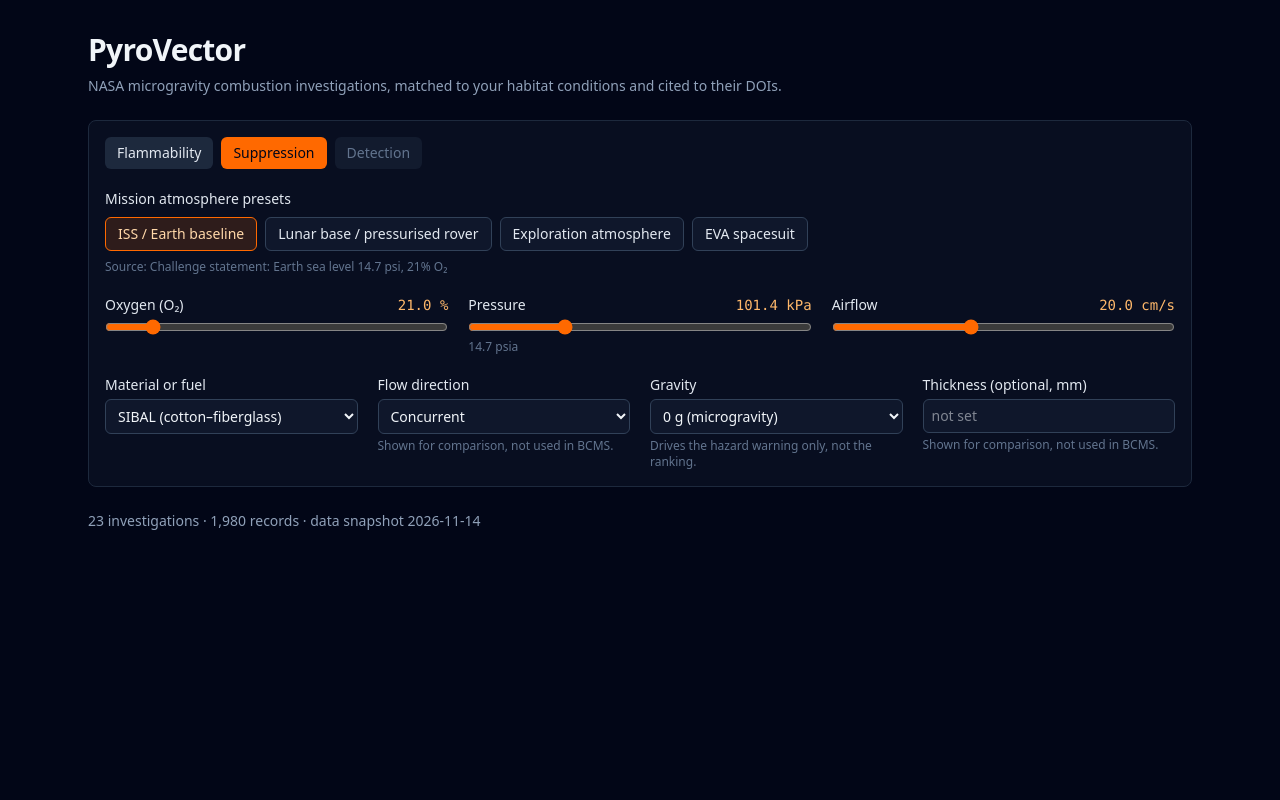
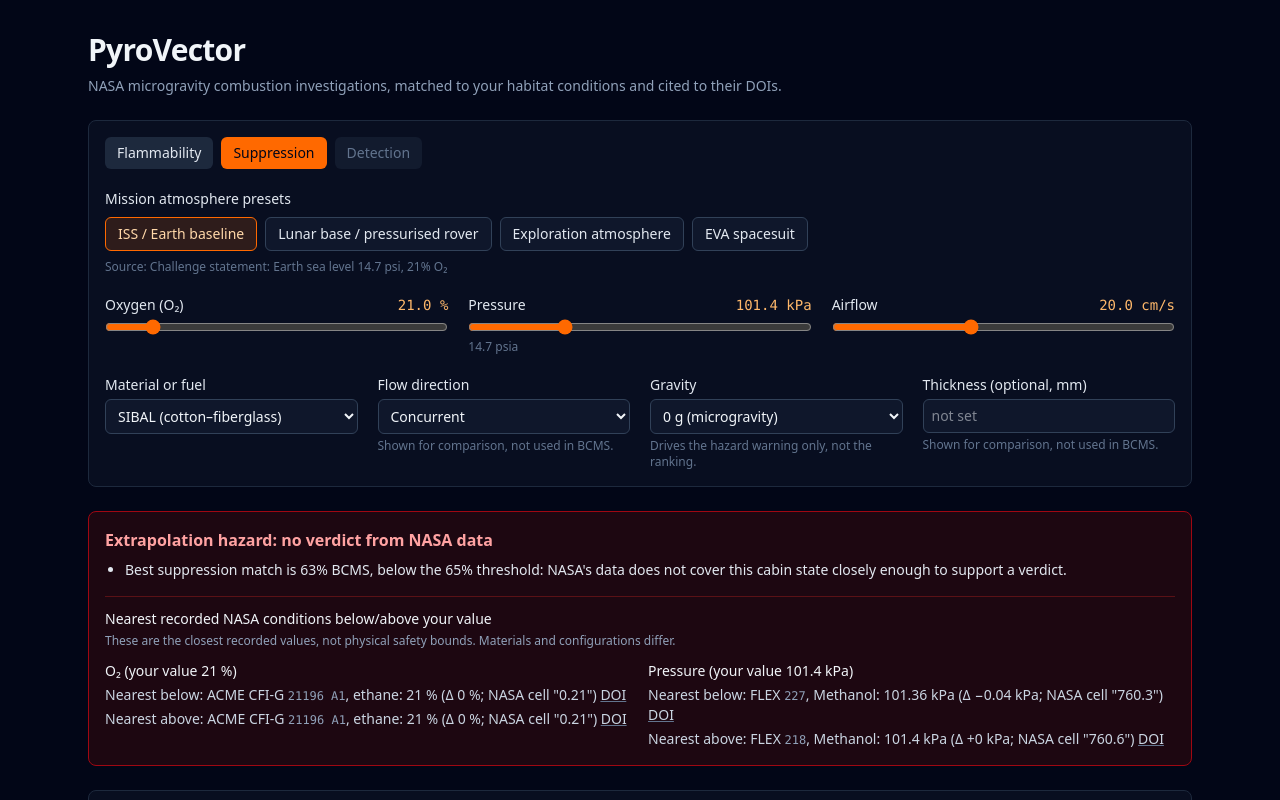
Before and after one commit to prattaybanik03/flamebound-flame-in-freefall, a Next.js app in the folder web/: page / in a window 1280 px wide. Both pictures are taken after a click on the tab "Suppression". Shown: the top 800 px of the page. Built offline with nearby package versions, Linux system fonts and the light colour scheme.

Commit message:
Add ranked headline and extrapolation hazard banner

```diff
--- /dev/null
+++ b/web/src/components/HazardBanner.tsx
@@ -0,0 +1,106 @@
+// SI-assisted: drafted with Claude (Anthropic); reviewed by the team.
+// Extrapolation hazard banner (BUILD_PLAN A3, P5). Red for hazard, blue for info.
+// For a hazard it lists the nearest recorded NASA conditions below/above the target
+// (not physical safety bounds; different materials can appear, so each shows its material).
+import { useMemo } from "react";
+import { bounds, type Bound, type Hazard } from "@/lib/bcms";
+import type { Investigation, PsiRecord, Target } from "@/lib/types";
+
+type BoundDim = "o2" | "flow" | "pressure";
+
+const DIM_META: Record<BoundDim, { label: string; unit: string }> = {
+  o2: { label: "O₂", unit: "%" },
+  flow: { label: "Airflow", unit: "cm/s" },
+  pressure: { label: "Pressure", unit: "kPa" },
+};
+
+const fmt = (n: number) => String(Number(n.toFixed(2)));
+const signed = (n: number) => (n > 0 ? `+${fmt(n)}` : n < 0 ? `−${fmt(-n)}` : "0");
+
+function targetValue(t: Target, dim: BoundDim) {
+  return dim === "o2" ? t.o2Pct : dim === "flow" ? t.flowCmS : t.pressureKPa;
+}
+
+function BoundLine({ side, b, dim, target }: { side: "below" | "above"; b: Bound | null; dim: BoundDim; target: Target }) {
+  const { unit } = DIM_META[dim];
+  const heading = side === "below" ? "Nearest below" : "Nearest above";
+  if (!b) {
+    return (
+      <li className="text-sm text-slate-300">
+        <span className="font-medium">{heading}:</span> no recorded NASA value in this pillar.
+      </li>
+    );
+  }
+  const comp = b.scored.components.find((c) => c.dim === dim);
+  const inv = b.scored.investigation;
+  return (
+    <li className="text-sm text-slate-300">
+      <span className="font-medium">{heading}:</span> {inv.acronym}{" "}
+      <span className="font-mono text-xs text-slate-400">{b.scored.record.ref}</span>
+      {b.scored.record.material ? `, ${b.scored.record.material}` : ""}: {fmt(b.value)} {unit} (Δ{" "}
+      {signed(b.value - targetValue(target, dim))} {unit}
+      {comp?.raw ? `; NASA cell "${comp.raw}"` : ""}){" "}
+      <a href={inv.doiUrl} target="_blank" rel="noopener noreferrer" className="underline decoration-slate-500 hover:text-white">
+        DOI
+      </a>
+    </li>
+  );
+}
+
+export default function HazardBanner(props: {
+  hazard: Hazard;
+  records: PsiRecord[];
+  investigations: Investigation[];
+  target: Target;
+}) {
+  const { hazard, records, investigations, target } = props;
+  const isHazard = hazard.level === "hazard";
+
+  const found = useMemo(() => {
+    if (!isHazard) return [];
+    // O2 and airflow for Flammability; O2 and pressure for Suppression.
+    const dims: BoundDim[] = target.pillar === "flammability" ? ["o2", "flow"] : ["o2", "pressure"];
+    return dims.map((d) => ({ dim: d, ...bounds(records, investigations, target, d) }));
+  }, [isHazard, records, investigations, target]);
+
+  return (
+    <section
+      role={isHazard ? "alert" : "note"}
+      aria-label={isHazard ? "Extrapolation hazard" : "Gravity note"}
+      className={`rounded-lg border p-4 ${
+        isHazard ? "border-red-800 bg-red-950/40" : "border-sky-800 bg-sky-950/40"
+      }`}
+    >
+      <h2 className={`text-base font-semibold ${isHazard ? "text-red-300" : "text-sky-300"}`}>
+        {isHazard ? "Extrapolation hazard: no verdict from NASA data" : "Microgravity data only"}
+      </h2>
+      <ul className="mt-2 list-disc space-y-1 pl-5 text-sm text-slate-200">
+        {hazard.reasons.map((r) => (
+          <li key={r}>{r}</li>
+        ))}
+      </ul>
+
+      {isHazard && (
+        <div className="mt-4 border-t border-red-900/60 pt-3">
+          <h3 className="text-sm font-medium text-slate-100">Nearest recorded NASA conditions below/above your value</h3>
+          <p className="mt-1 text-xs text-slate-400">
+            These are the closest recorded values, not physical safety bounds. Materials and configurations differ.
+          </p>
+          <div className="mt-3 grid gap-4 md:grid-cols-2">
+            {found.map(({ dim, below, above }) => (
+              <div key={dim}>
+                <p className="text-sm font-medium text-slate-100">
+                  {DIM_META[dim].label} (your value {fmt(targetValue(target, dim))} {DIM_META[dim].unit})
+                </p>
+                <ul className="mt-1 space-y-1">
+                  <BoundLine side="below" b={below} dim={dim} target={target} />
+                  <BoundLine side="above" b={above} dim={dim} target={target} />
+                </ul>
+              </div>
+            ))}
+          </div>
+        </div>
+      )}
+    </section>
+  );
+}
--- /dev/null
+++ b/web/src/components/Headline.tsx
@@ -0,0 +1,43 @@
+// SI-assisted: drafted with Claude (Anthropic); reviewed by the team.
+// Headline (BUILD_PLAN A3): the best match in the ACTIVE pillar, with its coverage.
+import type { Dim, Scored } from "@/lib/bcms";
+import type { Target } from "@/lib/types";
+
+const DIM_LABEL: Record<Dim, string> = {
+  o2: "O₂",
+  material: "material",
+  flow: "airflow",
+  pressure: "pressure",
+  pillar: "pillar",
+};
+
+export default function Headline({ best, target }: { best: Scored | null; target: Target }) {
+  return (
+    <section aria-label="Best match" className="rounded-lg border border-slate-800 bg-slate-900/50 p-5">
+      {best ? (
+        <>
+          <p className="text-sm uppercase tracking-wide text-slate-400">Best {target.pillar} match</p>
+          <div className="mt-1 flex flex-wrap items-baseline gap-x-4 gap-y-1">
+            <span className="text-5xl font-semibold tabular-nums text-orange-300">{best.bcms}%</span>
+            <span className="text-lg font-medium text-slate-100">{best.investigation.acronym}</span>
+            <span className="font-mono text-sm text-slate-400">{best.record.ref}</span>
+          </div>
+          <p className="mt-1 text-sm text-slate-300">{best.investigation.title}</p>
+          <p className="mt-2 text-sm text-slate-400">
+            Evidence covers {Math.round(best.coverage * 100)}% of the score weight
+            {(() => {
+              const missing = best.components.filter((c) => c.score === null).map((c) => DIM_LABEL[c.dim]);
+              return missing.length ? `: ${missing.join(", ")} not recorded` : "";
+            })()}
+            .
+          </p>
+        </>
+      ) : (
+        <p className="text-slate-300">No {target.pillar} investigation in the PSI data is available to match.</p>
+      )}
+      <p className="mt-3 border-t border-slate-800 pt-3 text-xs text-slate-400">
+        No warning does not mean safe. BCMS measures how closely NASA data covers your conditions, not fire safety.
+      </p>
+    </section>
+  );
+}
--- a/web/src/components/PyroVector.tsx
+++ b/web/src/components/PyroVector.tsx
@@ -2,10 +2,13 @@
 // SI-assisted: drafted with Claude (Anthropic); reviewed by the team.
 // App shell: loads the PSI data bundle (built by scripts/build_app_data.py) once on mount.
 
-import { useEffect, useState } from "react";
+import { useEffect, useMemo, useState } from "react";
 import type { Bundle, Target } from "@/lib/types";
 import { DEFAULT_TARGET } from "@/lib/presets";
+import { hazard as computeHazard, rank } from "@/lib/bcms";
 import Controls from "./Controls";
+import Headline from "./Headline";
+import HazardBanner from "./HazardBanner";
 
 const DATA_URL = "/data/pyrovector.json";
 
@@ -20,6 +23,14 @@ export default function PyroVector() {
   const [attempt, setAttempt] = useState(0);
   // Target conditions: the single source of truth for ranking (A3+).
   const [target, setTarget] = useState<Target>(DEFAULT_TARGET);
+
+  const ranked = useMemo(
+    () => (bundle ? rank(bundle.records, bundle.investigations, target) : []),
+    [bundle, target],
+  );
+  const hazard = useMemo(() => (bundle ? computeHazard(ranked, target) : null), [bundle, ranked, target]);
+  // Headline is the best match in the ACTIVE pillar (locked Sat 11:20).
+  const best = useMemo(() => ranked.find((s) => s.investigation.pillar === target.pillar) ?? null, [ranked, target.pillar]);
 
   useEffect(() => {
     const ctrl = new AbortController();
@@ -76,10 +87,21 @@ export default function PyroVector() {
           Loading NASA PSI data…
         </p>
       ) : (
-        <p className="text-sm text-slate-400">
-          {bundle.investigations.length} investigations · {bundle.records.length.toLocaleString("en-AU")} records · data
-          snapshot {bundle.builtOn}
-        </p>
+        <>
+          {hazard && (
+            <HazardBanner
+              hazard={hazard}
+              records={bundle.records}
+              investigations={bundle.investigations}
+              target={target}
+            />
+          )}
+          <Headline best={best} target={target} />
+          <p className="text-sm text-slate-400">
+            {bundle.investigations.length} investigations · {bundle.records.length.toLocaleString("en-AU")} records ·
+            data snapshot {bundle.builtOn}
+          </p>
+        </>
       )}
     </main>
   );
```
